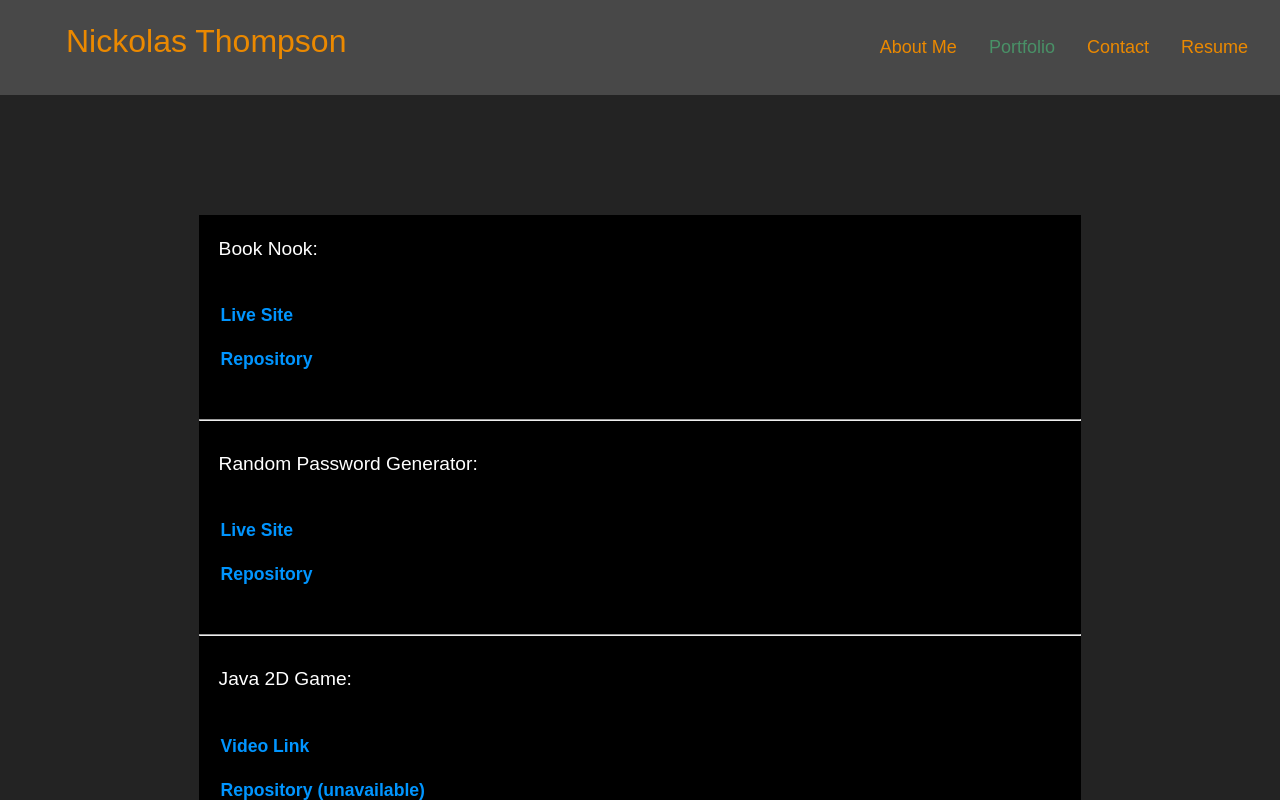
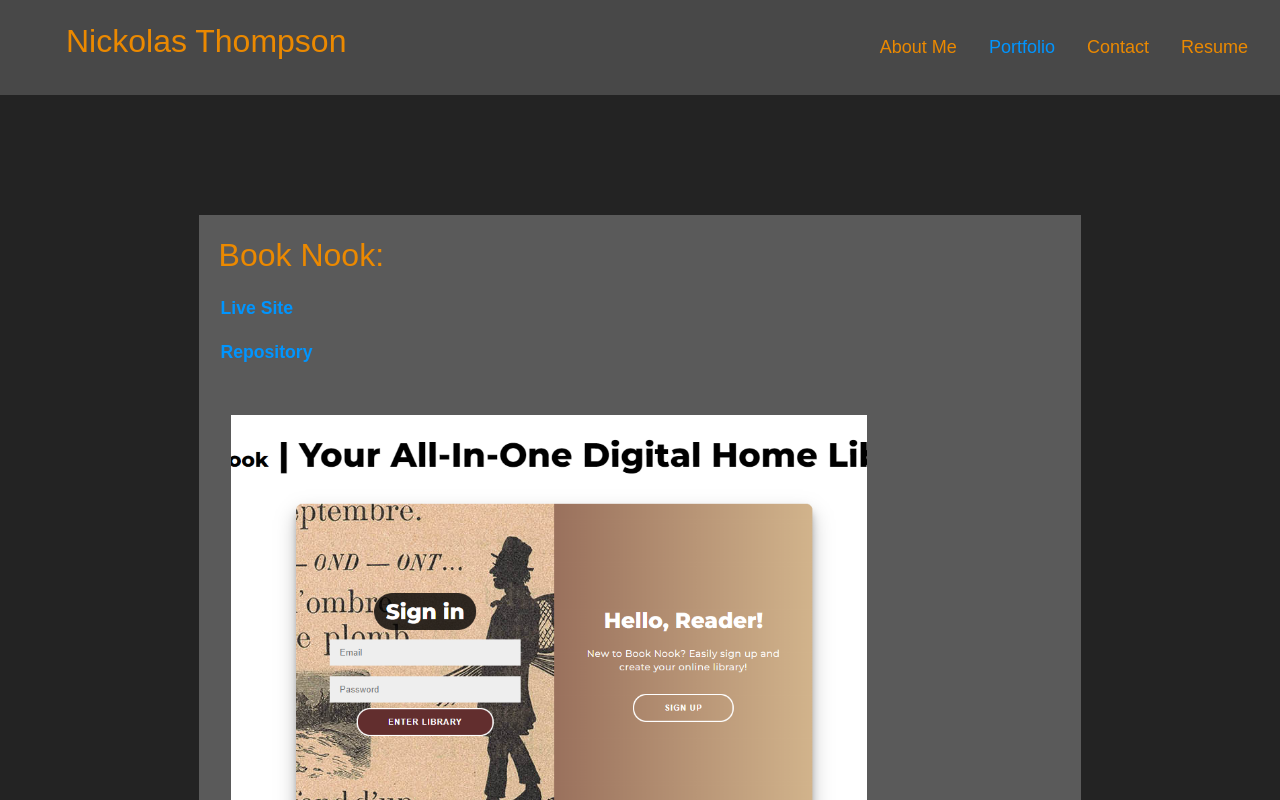
Before and after one commit to NickLThompson/react-portfolio, a React (Create React App) app: page / in a window 1280 px wide. Both pictures are taken after a click on the element "Portfolio". Shown: the top 800 px of the page. Built offline with nearby package versions, Linux system fonts and the light colour scheme.

Commit message:
added more css, including images of my listed projects in my portfolio. Now to add descriptions to each of my projects

```diff
--- a/src/App.js
+++ b/src/App.js
@@ -32,7 +32,7 @@ function App() {
     return (
         <div>
             <div className="currentHeader">
-                <Header currentPage={currentPage} setCurrentPage={setCurrentPage}></Header>
+                <Header currentPage = {currentPage} setCurrentPage = {setCurrentPage}></Header>
             </div>
             <div>
                 <main>{loadPage()}</main>
--- a/src/components/Footer.js
+++ b/src/components/Footer.js
@@ -6,12 +6,12 @@ function Footer() {
     <footer className="footer">
       <div>
         <a href="https://github.com/NickLThompson" target="_blank" rel="noreferrer">
-          <img src={require("../images/github.jpg")} alt="Github Logo" id = "GithubPicture"></img>
+          <img src = {require("../images/github.jpg")} alt="Github Logo" id = "GithubPicture"></img>
         </a>
       </div>
       <div>
         <a href="https://www.linkedin.com/in/nickolas-thompson-67198a191/" target="_blank" rel="noreferrer">
-          <img src={require("../images/PortfolioImage1.png")} alt="LinkedIn profile picture" id = "LinkedInPicture"></img>
+          <img src = {require("../images/PortfolioImage1.png")} alt="LinkedIn profile picture" id = "LinkedInPicture"></img>
         </a>
       </div>
     </footer>
--- a/src/components/Portfolio.js
+++ b/src/components/Portfolio.js
@@ -3,21 +3,23 @@ import React from 'react'
 const styles = {
   card: {
       margin: 20,
-      background: "#000000",
+      background: "rgb(90, 90, 90)",
   },
   heading: {
-      background: "#000000",
+      background: "rgb(90, 90, 90)",
       minHeight: 50,
-      lineHeight: 3.5,
-      fontSize: "1.2rem",
-      color: 'white',
+      lineHeight: 2.5,
+      fontSize: "2rem",
       padding: '0 20px',
+
   },
   content: {
-      padding: 20,
-      color: 'white',
+      paddingLeft: 20,
+
   },
 };
+
+
 
 function Portfolio() {
   const projects = [
@@ -64,35 +66,44 @@ function Portfolio() {
 
   return (
     <main>
-        <div style={styles.card}>
-            <div style={styles.heading}>Book Nook:</div>
-            <div style={styles.content}>
+        <div style = {styles.card}>
+            <div style = {styles.heading}>Book Nook:</div>
+            {/* <div style = {styles.content}>description</div> */}
+            <div style = {styles.content}>
                 <p><a href="https://dry-bastion-57106.herokuapp.com/login">Live Site</a></p>
                 <p><a href="https://github.com/kleylakb89/book-nook">Repository</a></p>
 
             </div>
+            <img className = "portfolioProjects" src = {require("../images/BookNook1.png")} alt = "Book Nook 1"></img>
+            <img className = "portfolioProjects" src = {require("../images/BookNook2.png")} alt = "Book Nook 2"></img>
+            <img className = "portfolioProjects" src = {require("../images/BookNook3.png")} alt = "Book Nook 3"></img>
+
             <hr />
-            <div style={styles.heading}>Random Password Generator:</div>
-            <div style={styles.content}>
+            <div style = {styles.heading}>Random Password Generator:</div>
+            <div style = {styles.content}>
                 <p><a href="https://nicklthompson.github.io/password-randomizer/">Live Site</a></p>
                 <p><a href="https://github.com/NickLThompson/password-randomizer">Repository</a></p>
 
             </div>
+            <img className = "portfolioProjects" src = {require("../images/PasswordGenerator.png")} alt = "Password Generator"></img>
             <hr />
-            <div style={styles.heading}>Java 2D Game:</div>
-            <div style={styles.content}>
+            <div style = {styles.heading}>Java 2D Game:</div>
+            <div style = {styles.content}>
                 <p><a href="https://www.awesomescreenshot.com/video/10179223?key=095ce6ba32c961ebd1d05be0fd4966be">Video Link</a></p>
-                <p><a href="">Repository (unavailable) </a></p>
+                <p id = "JavaGame">Repository (unavailable)</p>
 
             </div>
+            <img className = "portfolioProjects" src = {require("../images/MyJavaGame1.png")} alt = "Java Game 1"></img>
+            <img className = "portfolioProjects" src = {require("../images/MyJavaGame2.png")} alt = "Java Game 2"></img>
             <hr />
-            <div style={styles.heading}>Spirits Listed:</div>
-            <div style={styles.content}>
+            <div style = {styles.heading}>Spirits Listed:</div>
+            <div style = {styles.content}>
                 <p><a href="https://nicklthompson.github.io/Spirits-Listed/">Live Site</a></p>
                 <p><a href="https://github.com/NickLThompson/Spirits-Listed">Repository</a></p>
 
             </div>
-
+            <img className = "portfolioProjects" src = {require("../images/SpiritsListed1.png")} alt = "Spirits Listed 1"></img>
+            <img className = "portfolioProjects" src = {require("../images/SpiritsListed2.png")} alt = "Spirits Listed 2"></img>
 
         </div>
     </main>
--- a/src/index.css
+++ b/src/index.css
@@ -5,7 +5,7 @@ main {
 }
 
 :root {
-	--primary: #499167;
+	--primary: rgb(0, 149, 255);
 	--secondary: rgb(72, 72, 72);
 	--tertiary: #f0f2a6;
 	--quaternary: #39a9db;
@@ -91,6 +91,12 @@ a {
 	padding: 2px 4px;
 	margin-left: -2px;
 	margin-right: -2px;
+}
+
+#JavaGame {
+    color: rgb(0, 149, 255);
+    font-weight: bold;
+    font-weight: 600;
 }
 
 a:hover {
@@ -247,6 +253,13 @@ textarea {
 	padding-bottom: var(--spacing-two);
 }
 
+.portfolioProjects {
+    object-fit: cover;
+    width: 700px;
+    height: 500px;
+    padding: 2rem;
+}
+
 .img-thumbnail {
 	width: auto;
 	height: 300px;
```
Also changed, not shown: src/components/Navigation.js (+4 -4 lines).
